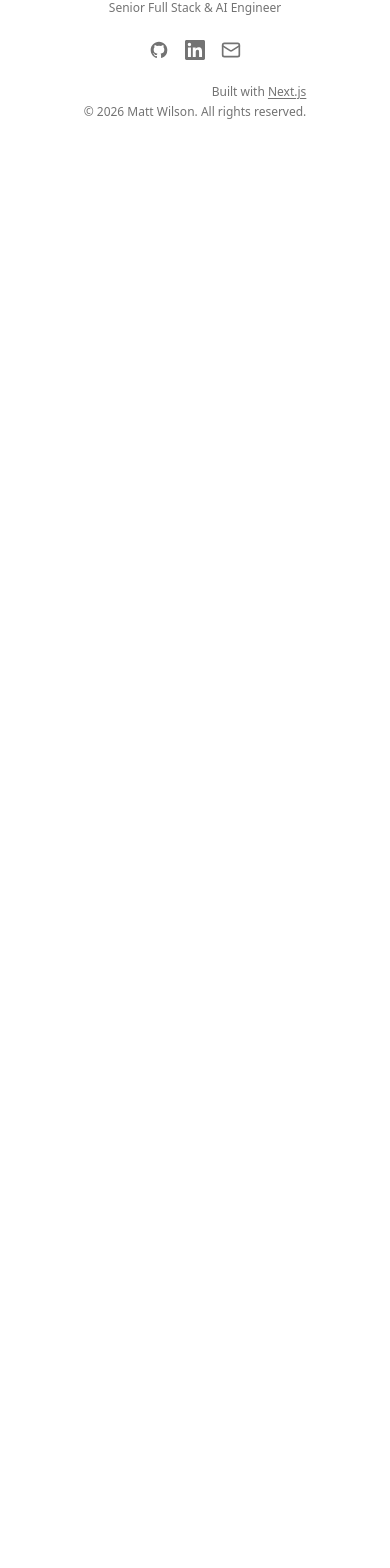
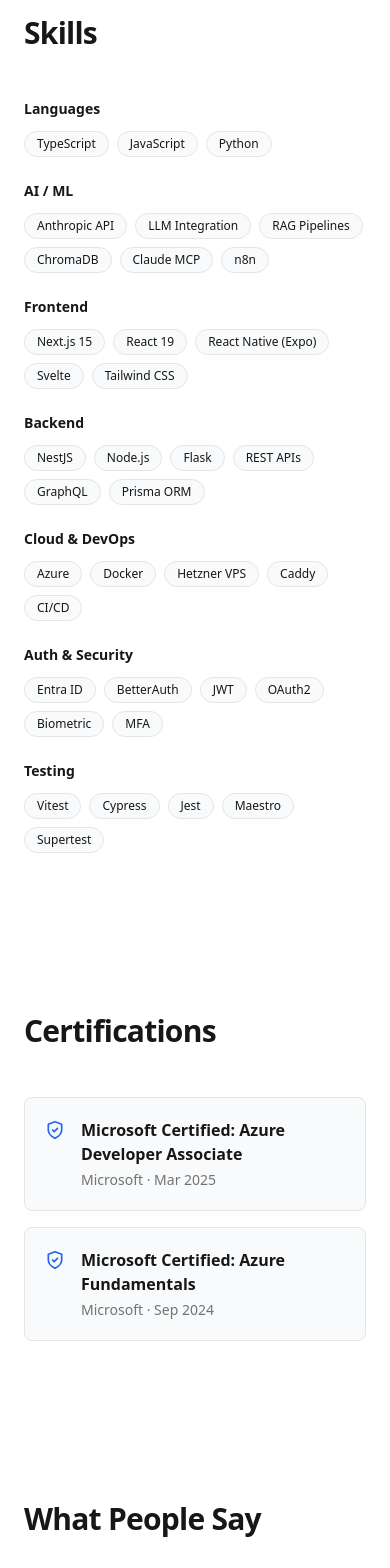
Before and after one commit to mattwilson02/mattwilson02.github.io, a Next.js app: page / in a window 390 px wide. Shown: the part 6214-7782 px from the top of the page. Before the commit the page ends 6374 px from the top, so only its background shows below. Built offline with nearby package versions, Linux system fonts and the light colour scheme.

Commit message:
feat(sprint-3-skills-certifications-testimonials): sprint 3 skills certifications testimonials

```diff
--- a/src/app/page.tsx
+++ b/src/app/page.tsx
@@ -3,6 +3,9 @@
 import { About } from "@/components/about";
 import { Experience } from "@/components/experience";
 import { Projects } from "@/components/projects";
+import { Skills } from "@/components/skills";
+import { Certifications } from "@/components/certifications";
+import { Testimonials } from "@/components/testimonials";
 import { Footer } from "@/components/footer";
 
 export default function Home() {
@@ -14,6 +17,9 @@
         <About />
         <Experience />
         <Projects />
+        <Skills />
+        <Certifications />
+        <Testimonials />
       </main>
       <Footer />
     </>
--- /dev/null
+++ b/src/components/certifications.tsx
@@ -0,0 +1,78 @@
+"use client";
+
+import { motion } from "framer-motion";
+import { Section } from "./section";
+import { certificationsData } from "@/data/certifications";
+
+const containerVariants = {
+  hidden: { opacity: 0 },
+  visible: {
+    opacity: 1,
+    transition: { staggerChildren: 0.12, delayChildren: 0.05 },
+  },
+};
+
+const itemVariants = {
+  hidden: { opacity: 0, y: 16 },
+  visible: {
+    opacity: 1,
+    y: 0,
+    transition: { duration: 0.5, ease: [0.25, 0.1, 0.25, 1] },
+  },
+};
+
+export function Certifications() {
+  return (
+    <Section id="certifications">
+      <motion.div
+        variants={containerVariants}
+        initial="hidden"
+        whileInView="visible"
+        viewport={{ once: true, margin: "-100px" }}
+      >
+        <motion.h2
+          variants={itemVariants}
+          className="mb-12 text-3xl font-bold tracking-tight md:text-4xl"
+        >
+          Certifications
+        </motion.h2>
+
+        <div className="grid grid-cols-1 gap-4 md:grid-cols-2">
+          {certificationsData.map((cert) => (
+            <motion.div
+              key={cert.name}
+              variants={itemVariants}
+              className="flex items-start gap-4 rounded-lg border border-[var(--color-border)] bg-[var(--color-card)] p-5"
+            >
+              <div className="mt-0.5 shrink-0 text-[var(--color-accent)]">
+                <svg
+                  xmlns="http://www.w3.org/2000/svg"
+                  width="20"
+                  height="20"
+                  viewBox="0 0 24 24"
+                  fill="none"
+                  stroke="currentColor"
+                  strokeWidth="2"
+                  strokeLinecap="round"
+                  strokeLinejoin="round"
+                  aria-hidden="true"
+                >
+                  <path d="M12 22s8-4 8-10V5l-8-3-8 3v7c0 6 8 10 8 10z" />
+                  <polyline points="9 12 11 14 15 10" />
+                </svg>
+              </div>
+              <div>
+                <p className="font-semibold text-[var(--color-foreground)]">
+                  {cert.name}
+                </p>
+                <p className="mt-1 text-sm text-[var(--color-muted)]">
+                  {cert.issuer} · {cert.date}
+                </p>
+              </div>
+            </motion.div>
+          ))}
+        </div>
+      </motion.div>
+    </Section>
+  );
+}
--- a/src/components/nav.tsx
+++ b/src/components/nav.tsx
@@ -8,6 +8,7 @@
   { label: "About", href: "#about" },
   { label: "Experience", href: "#experience" },
   { label: "Projects", href: "#projects" },
+  { label: "Skills", href: "#skills" },
 ];
 
 export function Nav() {
--- /dev/null
+++ b/src/components/skills.tsx
@@ -0,0 +1,66 @@
+"use client";
+
+import { motion } from "framer-motion";
+import { Section } from "./section";
+import { skillCategories } from "@/data/skills";
+
+const containerVariants = {
+  hidden: { opacity: 0 },
+  visible: {
+    opacity: 1,
+    transition: { staggerChildren: 0.12, delayChildren: 0.05 },
+  },
+};
+
+const itemVariants = {
+  hidden: { opacity: 0, y: 16 },
+  visible: {
+    opacity: 1,
+    y: 0,
+    transition: { duration: 0.5, ease: [0.25, 0.1, 0.25, 1] },
+  },
+};
+
+export function Skills() {
+  return (
+    <Section id="skills">
+      <motion.div
+        variants={containerVariants}
+        initial="hidden"
+        whileInView="visible"
+        viewport={{ once: true, margin: "-100px" }}
+      >
+        <motion.h2
+          variants={itemVariants}
+          className="mb-12 text-3xl font-bold tracking-tight md:text-4xl"
+        >
+          Skills
+        </motion.h2>
+
+        <div className="grid grid-cols-1 gap-6 md:grid-cols-2 lg:grid-cols-3">
+          {skillCategories.map((group) => (
+            <motion.div
+              key={group.category}
+              variants={itemVariants}
+              className="flex flex-col gap-3"
+            >
+              <p className="text-sm font-semibold text-[var(--color-foreground)]">
+                {group.category}
+              </p>
+              <div className="flex flex-wrap gap-2">
+                {group.skills.map((skill) => (
+                  <span
+                    key={skill}
+                    className="rounded-full border border-[var(--color-border)] bg-[var(--color-card)] px-3 py-1 text-xs font-medium text-[var(--color-foreground)]"
+                  >
+                    {skill}
+                  </span>
+                ))}
+              </div>
+            </motion.div>
+          ))}
+        </div>
+      </motion.div>
+    </Section>
+  );
+}
--- /dev/null
+++ b/src/components/testimonials.tsx
@@ -0,0 +1,70 @@
+"use client";
+
+import { motion } from "framer-motion";
+import { Section } from "./section";
+import { testimonialsData } from "@/data/testimonials";
+
+const containerVariants = {
+  hidden: { opacity: 0 },
+  visible: {
+    opacity: 1,
+    transition: { staggerChildren: 0.12, delayChildren: 0.05 },
+  },
+};
+
+const itemVariants = {
+  hidden: { opacity: 0, y: 16 },
+  visible: {
+    opacity: 1,
+    y: 0,
+    transition: { duration: 0.5, ease: [0.25, 0.1, 0.25, 1] },
+  },
+};
+
+export function Testimonials() {
+  return (
+    <Section id="testimonials">
+      <motion.div
+        variants={containerVariants}
+        initial="hidden"
+        whileInView="visible"
+        viewport={{ once: true, margin: "-100px" }}
+      >
+        <motion.h2
+          variants={itemVariants}
+          className="mb-12 text-3xl font-bold tracking-tight md:text-4xl"
+        >
+          What People Say
+        </motion.h2>
+
+        <div className="grid grid-cols-1 gap-6 md:grid-cols-2 lg:grid-cols-3">
+          {testimonialsData.map((testimonial) => (
+            <motion.div
+              key={testimonial.name}
+              variants={itemVariants}
+              className="flex flex-col gap-4 rounded-lg border border-[var(--color-border)] bg-[var(--color-card)] p-6"
+            >
+              <span
+                className="text-5xl font-bold leading-none text-[var(--color-accent)] opacity-40"
+                aria-hidden="true"
+              >
+                &ldquo;
+              </span>
+              <p className="flex-1 text-sm italic leading-relaxed text-[var(--color-muted)]">
+                {testimonial.quote}
+              </p>
+              <div>
+                <p className="font-semibold text-[var(--color-foreground)]">
+                  {testimonial.name}
+                </p>
+                <p className="text-xs text-[var(--color-muted)]">
+                  {testimonial.role}, {testimonial.company}
+                </p>
+              </div>
+            </motion.div>
+          ))}
+        </div>
+      </motion.div>
+    </Section>
+  );
+}
--- /dev/null
+++ b/src/data/certifications.ts
@@ -0,0 +1,18 @@
+export interface Certification {
+  name: string;
+  issuer: string;
+  date: string;
+}
+
+export const certificationsData: Certification[] = [
+  {
+    name: "Microsoft Certified: Azure Developer Associate",
+    issuer: "Microsoft",
+    date: "Mar 2025",
+  },
+  {
+    name: "Microsoft Certified: Azure Fundamentals",
+    issuer: "Microsoft",
+    date: "Sep 2024",
+  },
+];
--- /dev/null
+++ b/src/data/skills.ts
@@ -0,0 +1,48 @@
+export interface SkillCategory {
+  category: string;
+  skills: string[];
+}
+
+export const skillCategories: SkillCategory[] = [
+  {
+    category: "Languages",
+    skills: ["TypeScript", "JavaScript", "Python"],
+  },
+  {
+    category: "AI / ML",
+    skills: [
+      "Anthropic API",
+      "LLM Integration",
+      "RAG Pipelines",
+      "ChromaDB",
+      "Claude MCP",
+      "n8n",
+    ],
+  },
+  {
+    category: "Frontend",
+    skills: [
+      "Next.js 15",
+      "React 19",
+      "React Native (Expo)",
+      "Svelte",
+      "Tailwind CSS",
+    ],
+  },
+  {
+    category: "Backend",
+    skills: ["NestJS", "Node.js", "Flask", "REST APIs", "GraphQL", "Prisma ORM"],
+  },
+  {
+    category: "Cloud & DevOps",
+    skills: ["Azure", "Docker", "Hetzner VPS", "Caddy", "CI/CD"],
+  },
+  {
+    category: "Auth & Security",
+    skills: ["Entra ID", "BetterAuth", "JWT", "OAuth2", "Biometric", "MFA"],
+  },
+  {
+    category: "Testing",
+    skills: ["Vitest", "Cypress", "Jest", "Maestro", "Supertest"],
+  },
+];
--- /dev/null
+++ b/src/data/testimonials.ts
@@ -0,0 +1,27 @@
+export interface Testimonial {
+  quote: string;
+  name: string;
+  role: string;
+  company: string;
+}
+
+export const testimonialsData: Testimonial[] = [
+  {
+    quote: "Testimonial coming soon.",
+    name: "Jane Smith",
+    role: "Engineering Manager",
+    company: "Acme Corp",
+  },
+  {
+    quote: "Testimonial coming soon.",
+    name: "Alex Johnson",
+    role: "Head of Product",
+    company: "Horizon Labs",
+  },
+  {
+    quote: "Testimonial coming soon.",
+    name: "Sarah Chen",
+    role: "Senior Developer",
+    company: "Orbit Systems",
+  },
+];
```
Also changed, not shown: 1 other file (tests, documents, lock files or other folders).
